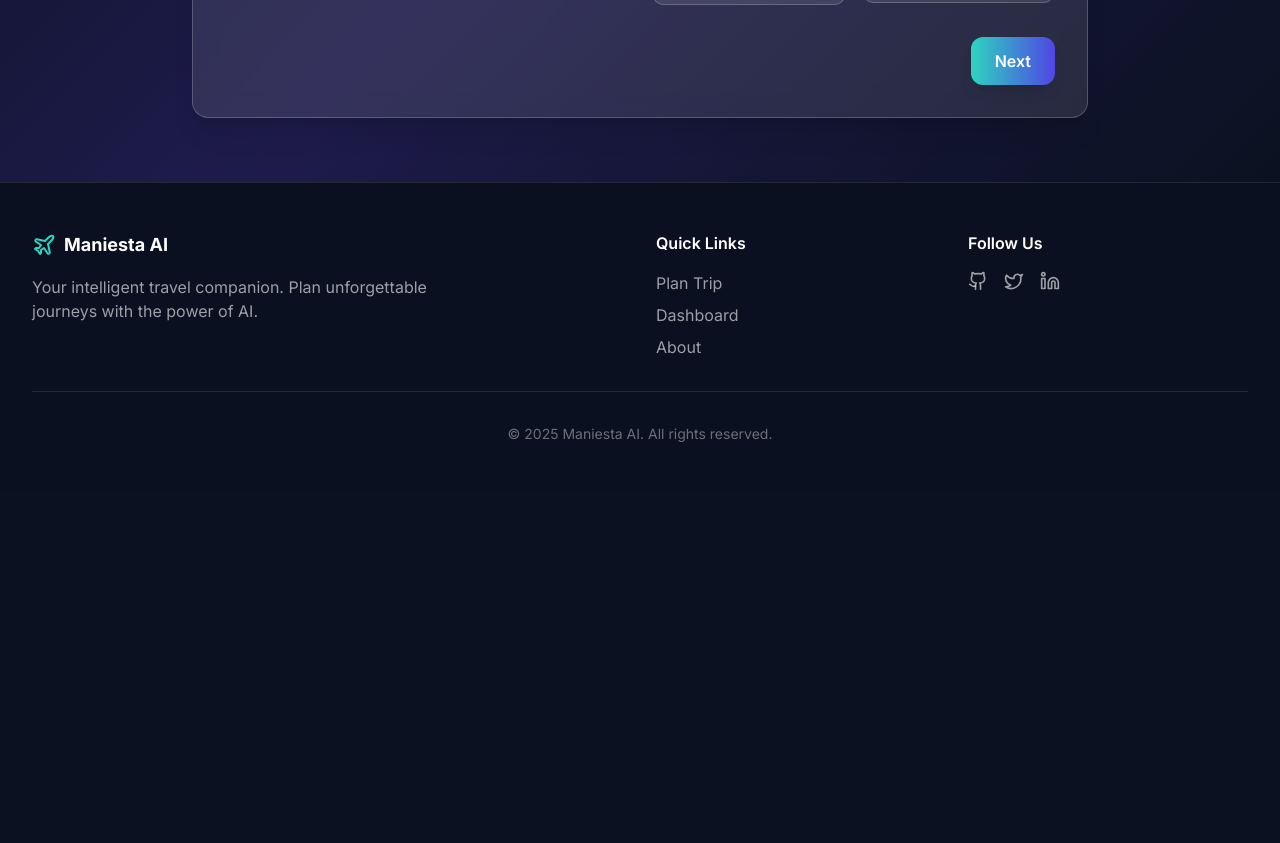
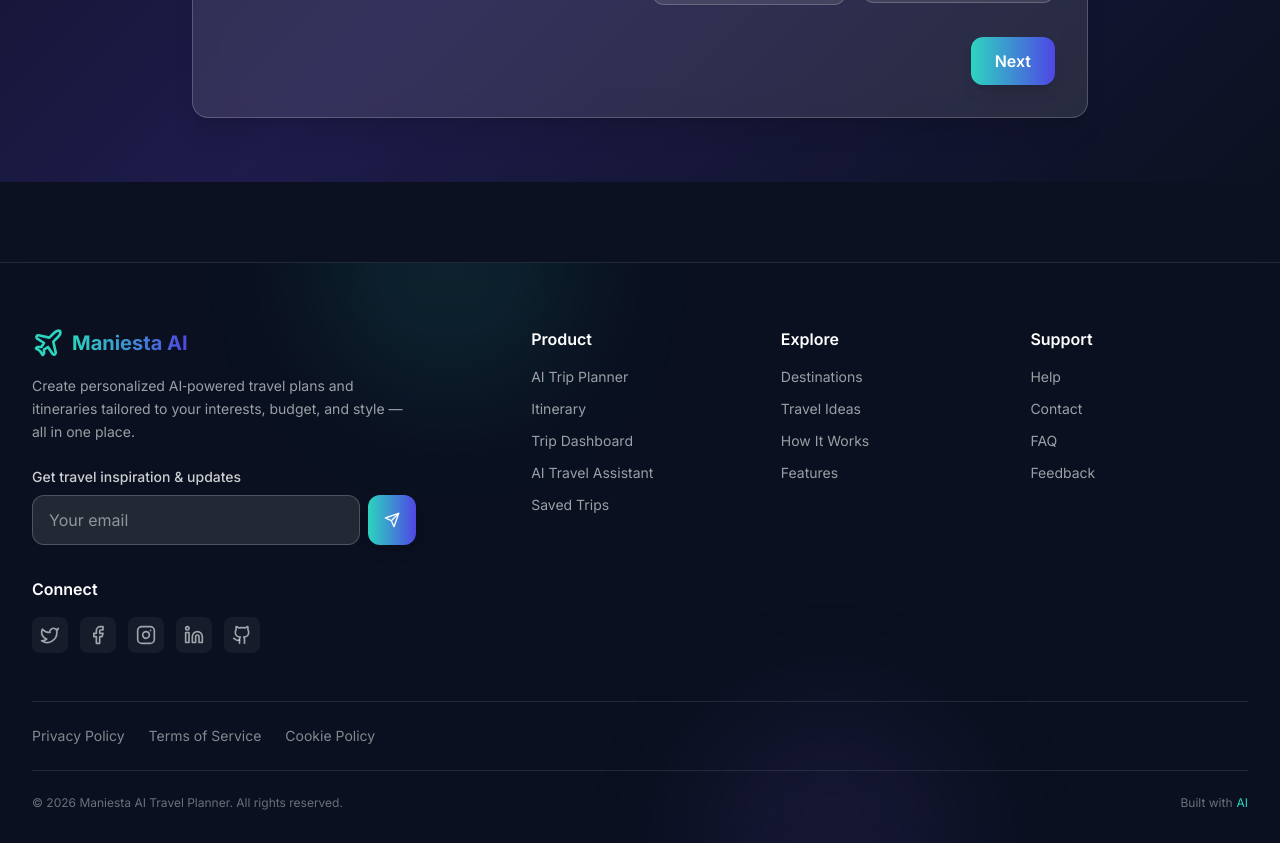
Before and after one commit to usmannmurtazaa/maniesta-ai-travel-planner, a Next.js app: page /planner in a window 1280 px wide. Shown: the part 640-1483 px from the top of the page. Before the commit the page ends 1132 px from the top, so only its background shows below. Built offline with nearby package versions, Linux system fonts and the light colour scheme.

Commit message:
Update Gemini model to gemini-3.5-flash-lite

```diff
--- a/app/api/generate-itinerary/route.ts
+++ b/app/api/generate-itinerary/route.ts
@@ -30,8 +30,8 @@ export async function POST(request: NextRequest) {
     const result = await model.generateContent({
       contents: [{ role: 'user', parts: [{ text: prompt }] }],
       generationConfig: {
-        maxOutputTokens: 4000, // increased to avoid truncation
-        temperature: 0.7,
+        maxOutputTokens: 8000, // increased to avoid truncation
+        temperature: 0.5, // slightly lower for more predictable JSON
       },
     });
     const response = result.response;
@@ -44,7 +44,7 @@ export async function POST(request: NextRequest) {
     } catch (parseError) {
       console.error('Error parsing Gemini response:', parseError);
       console.error('Raw response:', text);
-      return NextResponse.json({ error: 'Failed to parse AI response' }, { status: 500 });
+      return NextResponse.json({ error: 'Failed to parse AI response. Please try again.' }, { status: 500 });
     }
 
     itinerary.generatedAt = new Date().toISOString();
@@ -91,7 +91,7 @@ Transportation preference: ${transportation}
 Generate a complete itinerary in JSON format with the following structure:
 {
   "destination": "string",
-  "summary": "brief overall trip summary",
+  "summary": "brief overall trip summary (1-2 sentences)",
   "days": [
     {
       "day": 1,
@@ -100,8 +100,8 @@ Generate a complete itinerary in JSON format with the following structure:
         {
           "time": "9:00 AM",
           "title": "Activity name",
-          "description": "Short description",
-          "location": "Place or address (optional)",
+          "description": "Very short description (under 15 words)",
+          "location": "Place or address (optional, keep short)",
           "cost": estimated cost in ${currency} (number, optional),
           "coordinates": {"lat": number, "lon": number}
         }
@@ -112,10 +112,10 @@ Generate a complete itinerary in JSON format with the following structure:
 
 Requirements:
 - Include exactly the number of days from start to end date.
-- Distribute activities throughout each day (2-5 activities per day).
+- Include **2 to 3 activities per day** (not more).
+- Keep descriptions concise; do not write long paragraphs.
 - Consider travel type, interests, budget, and preferences.
-- Provide realistic times and locations.
-- For each activity, if the location is well-known, provide approximate coordinates (lat/lon) as numbers. If unknown, omit the coordinates field.
+- For each activity, if the location is well-known, provide approximate coordinates (lat/lon). If unknown, omit the coordinates field.
 - IMPORTANT: Return only a valid JSON object. No markdown, no extra text, no comments. Ensure all property names are quoted and no trailing commas.
 `;
 }
--- a/components/layout/Footer.tsx
+++ b/components/layout/Footer.tsx
@@ -1,39 +1,162 @@
+'use client'
+
+import { useState } from 'react'
 import Link from 'next/link'
-import { Plane, Github, Twitter, Linkedin } from 'lucide-react'
+import { Plane, Github, Twitter, Linkedin, Facebook, Instagram, Send, Check } from 'lucide-react'
+import { cn } from '@/lib/utils'
 
 export default function Footer() {
+  const currentYear = new Date().getFullYear()
+  const [email, setEmail] = useState('')
+  const [subscribed, setSubscribed] = useState(false)
+
+  const handleSubscribe = (e: React.FormEvent) => {
+    e.preventDefault()
+    if (email.trim()) {
+      setSubscribed(true)
+      setEmail('')
+      // Reset after a few seconds (just for demo)
+      setTimeout(() => setSubscribed(false), 3000)
+    }
+  }
+
   return (
-    <footer className="bg-brand-navy/80 backdrop-blur-md border-t border-white/10 py-12">
-      <div className="max-w-7xl mx-auto px-4 sm:px-6 lg:px-8">
-        <div className="grid grid-cols-1 md:grid-cols-4 gap-8">
-          <div className="col-span-1 md:col-span-2">
+    <footer className="relative mt-20 border-t border-white/10 bg-brand-navy/80 backdrop-blur-md">
+      {/* Subtle gradient glow */}
+      <div className="absolute inset-0 overflow-hidden pointer-events-none">
+        <div className="absolute -top-32 left-1/4 h-64 w-64 rounded-full bg-brand-teal/10 blur-3xl" />
+        <div className="absolute -bottom-32 right-1/4 h-64 w-64 rounded-full bg-brand-purple/10 blur-3xl" />
+      </div>
+
+      <div className="relative max-w-7xl mx-auto px-4 sm:px-6 lg:px-8 pt-16 pb-8">
+        {/* Main footer content */}
+        <div className="grid grid-cols-1 md:grid-cols-2 lg:grid-cols-5 gap-8">
+          {/* Brand Section */}
+          <div className="lg:col-span-2">
             <div className="flex items-center gap-2 mb-4">
-              <Plane className="h-6 w-6 text-brand-teal" />
-              <span className="font-bold text-lg">Maniesta AI</span>
+              <Plane className="h-8 w-8 text-brand-teal" />
+              <span className="font-bold text-xl bg-gradient-to-r from-brand-teal to-brand-indigo bg-clip-text text-transparent">
+                Maniesta AI
+              </span>
             </div>
-            <p className="text-white/60 max-w-md">
-              Your intelligent travel companion. Plan unforgettable journeys with the power of AI.
+            <p className="text-white/60 text-sm leading-relaxed max-w-sm">
+              Create personalized AI‑powered travel plans and itineraries tailored to your interests, budget, and style — all in one place.
             </p>
+            {/* Newsletter */}
+            <div className="mt-6">
+              <p className="text-sm font-medium text-white/80 mb-2">Get travel inspiration & updates</p>
+              <form onSubmit={handleSubscribe} className="flex gap-2 max-w-sm">
+                <input
+                  type="email"
+                  value={email}
+                  onChange={(e) => setEmail(e.target.value)}
+                  placeholder="Your email"
+                  className="input-field flex-1"
+                  aria-label="Email for travel updates"
+                  required
+                />
+                <button
+                  type="submit"
+                  className="btn-primary flex items-center gap-1 px-4 py-2"
+                  aria-label="Subscribe"
+                >
+                  {subscribed ? <Check className="h-4 w-4" /> : <Send className="h-4 w-4" />}
+                </button>
+              </form>
+              {subscribed && (
+                <p className="text-xs text-brand-teal mt-2">Thanks for subscribing!</p>
+              )}
+            </div>
           </div>
+
+          {/* Product */}
           <div>
-            <h4 className="font-semibold mb-4">Quick Links</h4>
-            <ul className="space-y-2 text-white/60">
-              <li><Link href="/planner" className="hover:text-white">Plan Trip</Link></li>
-              <li><Link href="/dashboard" className="hover:text-white">Dashboard</Link></li>
-              <li><Link href="/about" className="hover:text-white">About</Link></li>
+            <h4 className="text-white font-semibold mb-4">Product</h4>
+            <ul className="space-y-3 text-sm">
+              <li><Link href="/planner" className="text-white/60 hover:text-white transition-colors">AI Trip Planner</Link></li>
+              <li><Link href="/results" className="text-white/60 hover:text-white transition-colors">Itinerary</Link></li>
+              <li><Link href="/dashboard" className="text-white/60 hover:text-white transition-colors">Trip Dashboard</Link></li>
+              <li><Link href="/dashboard" className="text-white/60 hover:text-white transition-colors">AI Travel Assistant</Link></li>
+              <li><Link href="/dashboard" className="text-white/60 hover:text-white transition-colors">Saved Trips</Link></li>
             </ul>
           </div>
+
+          {/* Explore */}
           <div>
-            <h4 className="font-semibold mb-4">Follow Us</h4>
-            <div className="flex gap-4">
-              <a href="#" className="text-white/60 hover:text-white"><Github className="h-5 w-5" /></a>
-              <a href="#" className="text-white/60 hover:text-white"><Twitter className="h-5 w-5" /></a>
-              <a href="#" className="text-white/60 hover:text-white"><Linkedin className="h-5 w-5" /></a>
+            <h4 className="text-white font-semibold mb-4">Explore</h4>
+            <ul className="space-y-3 text-sm">
+              <li><span className="text-white/60 cursor-default">Destinations</span></li>
+              <li><span className="text-white/60 cursor-default">Travel Ideas</span></li>
+              <li><Link href="/#how-it-works" className="text-white/60 hover:text-white transition-colors">How It Works</Link></li>
+              <li><Link href="/#features" className="text-white/60 hover:text-white transition-colors">Features</Link></li>
+            </ul>
+          </div>
+
+          {/* Support */}
+          <div>
+            <h4 className="text-white font-semibold mb-4">Support</h4>
+            <ul className="space-y-3 text-sm">
+              <li><span className="text-white/60 cursor-default">Help</span></li>
+              <li><span className="text-white/60 cursor-default">Contact</span></li>
+              <li><Link href="/about" className="text-white/60 hover:text-white transition-colors">FAQ</Link></li>
+              <li><span className="text-white/60 cursor-default">Feedback</span></li>
+            </ul>
+          </div>
+
+          {/* Social / Connect */}
+          <div>
+            <h4 className="text-white font-semibold mb-4">Connect</h4>
+            <div className="flex gap-3">
+              {/* Replace with actual URLs when available */}
+              <button
+                aria-label="Twitter"
+                className="p-2 rounded-lg bg-white/5 hover:bg-white/10 text-white/60 hover:text-white transition-colors"
+              >
+                <Twitter className="h-5 w-5" />
+              </button>
+              <button
+                aria-label="Facebook"
+                className="p-2 rounded-lg bg-white/5 hover:bg-white/10 text-white/60 hover:text-white transition-colors"
+              >
+                <Facebook className="h-5 w-5" />
+              </button>
+              <button
+                aria-label="Instagram"
+                className="p-2 rounded-lg bg-white/5 hover:bg-white/10 text-white/60 hover:text-white transition-colors"
+              >
+                <Instagram className="h-5 w-5" />
+              </button>
+              <button
+                aria-label="LinkedIn"
+                className="p-2 rounded-lg bg-white/5 hover:bg-white/10 text-white/60 hover:text-white transition-colors"
+              >
+                <Linkedin className="h-5 w-5" />
+              </button>
+              <button
+                aria-label="GitHub"
+                className="p-2 rounded-lg bg-white/5 hover:bg-white/10 text-white/60 hover:text-white transition-colors"
+              >
+                <Github className="h-5 w-5" />
+              </button>
             </div>
           </div>
         </div>
-        <div className="mt-8 pt-8 border-t border-white/10 text-center text-white/40 text-sm">
-          © 2025 Maniesta AI. All rights reserved.
+
+        {/* Legal links */}
+        <div className="mt-12 pt-6 border-t border-white/10 flex flex-wrap gap-6 text-sm">
+          <span className="text-white/50 cursor-default">Privacy Policy</span>
+          <span className="text-white/50 cursor-default">Terms of Service</span>
+          <span className="text-white/50 cursor-default">Cookie Policy</span>
+        </div>
+
+        {/* Bottom bar */}
+        <div className="mt-6 pt-6 border-t border-white/10 flex flex-col sm:flex-row justify-between items-center gap-4">
+          <p className="text-white/40 text-xs">
+            © {currentYear} Maniesta AI Travel Planner. All rights reserved.
+          </p>
+          <p className="text-white/40 text-xs flex items-center gap-1">
+            Built with <span className="text-brand-teal">AI</span>
+          </p>
         </div>
       </div>
     </footer>
```
Also changed, not shown: app/api/regenerate-itinerary/route.ts (+4 -8 lines).
